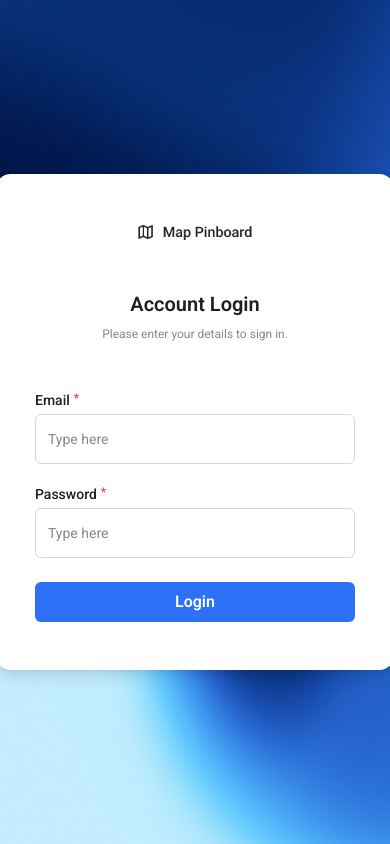
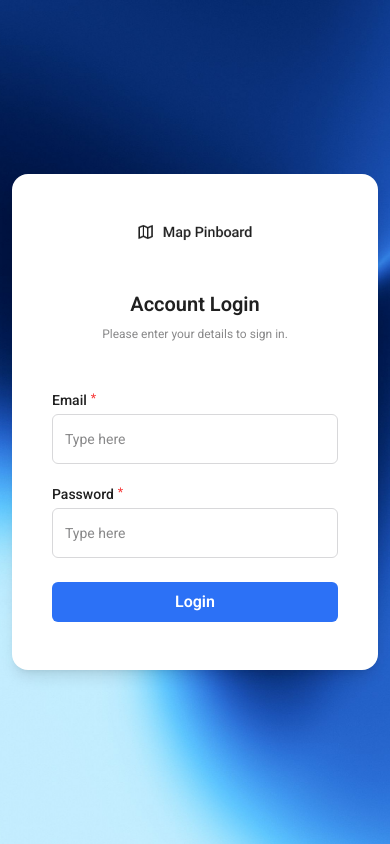
Before and after one commit to jarias-prime/dynamic-map-pin-tracker, a Next.js app: page / in a window 390 px wide. Built offline with nearby package versions, Linux system fonts and the light colour scheme.

Commit message:
Fix: Login Responveness

```diff
--- a/app/client/login/LoginForm.tsx
+++ b/app/client/login/LoginForm.tsx
@@ -43,7 +43,12 @@ export default function LoginForm() {
 
   return (
     <div className="min-h-screen flex items-center justify-center bg-cover bg-center bg-[url(/images/bg-login.jpg)]">
-      <div className="grid gap-12 min-h-123.5 min-w-100 bg-background-default rounded-2xl shadow-lg px-10 py-12">
+      <div
+        className={clsx(
+          "grid gap-12 min-h-123.5 w-[calc(100%-24px)] bg-background-default rounded-2xl shadow-lg px-10 py-12",
+          "sm:min-w-100",
+        )}
+      >
         <Image
           className="m-auto"
           src="/images/map-pinboard-logo.svg"
```
Also changed, not shown: 1 other file (tests, documents, lock files or other folders).
